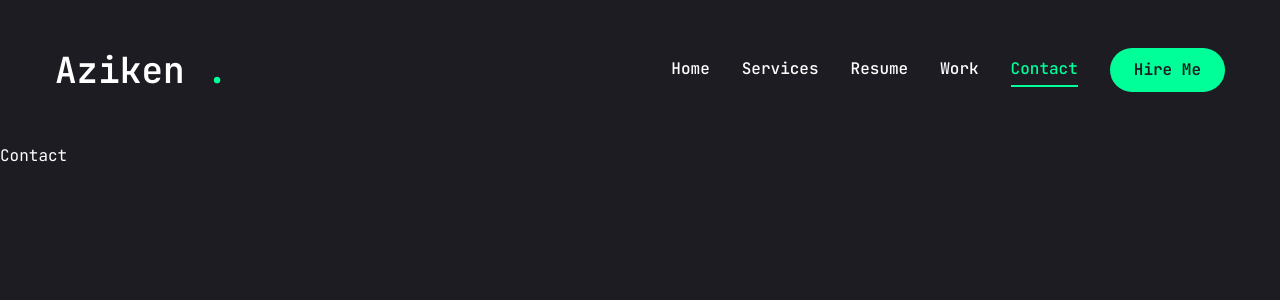
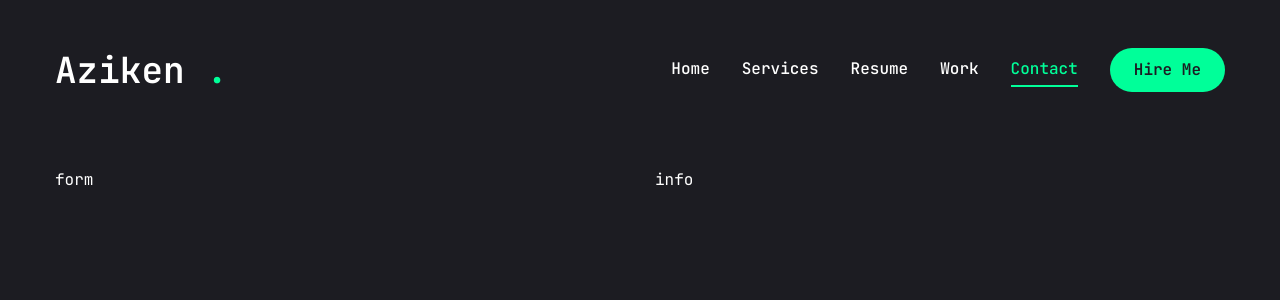
Before and after one commit to Azikenp/Portfolio-website-framer, a Next.js app: page /contact in a window 1280 px wide. Shown: the top 300 px of the page. Built offline with nearby package versions, Linux system fonts and the light colour scheme.

Commit message:
form and info skeleton flexed

```diff
--- a/app/contact/page.jsx
+++ b/app/contact/page.jsx
@@ -17,8 +17,50 @@ import {
 
 import { FaPhoneAlt, FaEnvelope, FaMapMarkedAlt } from "react-icons/fa";
 
+import { motion } from "framer-motion";
+
+const info = [
+  {
+    icon: <FaPhoneAlt />,
+    title: "Phone",
+    description: "(+234) 81 473 018 04",
+  },
+  {
+    icon: <FaEnvelope />,
+    title: "Email",
+    description: "azikenp26@gmail.com",
+  },
+  {
+    icon: <FaMapMarkedAlt />,
+    title: "Address",
+    description: "4 eyita poultry",
+  },
+];
+
 const Contact = () => {
-  return <div>Contact</div>;
+  return (
+    <motion.section
+      initial={{ opacity: 0 }}
+      animate={{
+        opacity: 1,
+        transition: { delay: 2.4, duration: 0.4, ease: "easeIn" },
+      }}
+      className="py-6"
+    >
+      <div className="container mx-auto">
+        <div className="flex flex-col xl:flex-row gap-[30px]">
+          {/* form */}
+          <div className="xl:h-[54%] order-2 xl:order-none">
+            <form>form</form>
+          </div>
+          {/* info */}
+          <div className="flex flex-1 items-center xl:justify-center order-1 xl:order-none mb-8 xl:mb-0">
+            <div>info</div>
+          </div>
+        </div>
+      </div>
+    </motion.section>
+  );
 };
 
 export default Contact;
```
